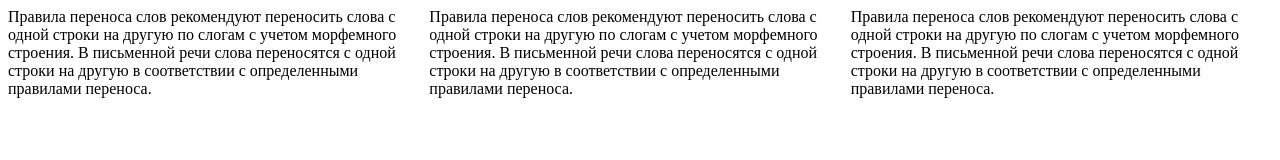
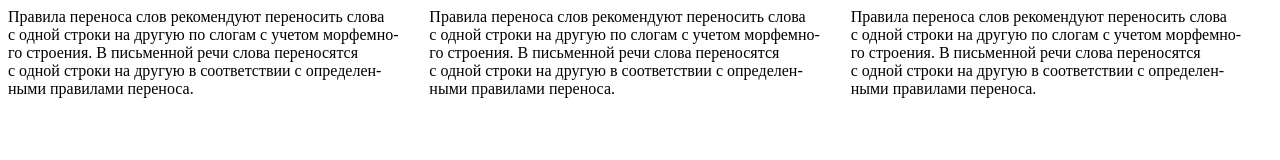
Before and after one commit to elijahmylcev/word_wrap, a plain HTML site: page index.html in a window 1280 px wide. Drawn offline with Linux system fonts and the light colour scheme.

Commit message:
working function

```diff
--- a/index.js
+++ b/index.js
@@ -0,0 +1,35 @@
+const items = document.querySelectorAll('.wrapper__item')
+
+const text = 'Правила переноса слов рекомендуют переносить слова с одной строки на другую по слогам с учетом морфемного строения. В письменной речи слова переносятся с одной строки на другую в соответствии с определенными правилами переноса.'
+
+const regex = /[бвгджзйклмнпрстфхцчшщ]+[аеёиоуыэюя][бвгджзйклмнпрстфхцчшщ](?=[бвгджзйклмнпрстфхцчшщьъ ])[ьъй]?|[бвгджзйклмнпрстфхцчшщ]+[аеёиоуыэюя][й]?|[аеёиоуыэюя][бвгджзйклмнпрстфхцчшщ](?=[бвгджзйклмнпрстфхцчшщьъ ])[ъь]?|[аеёиоуыэюя](?=[а-я]{2})|(?<= +)[^\s]+(?= +|$)/gmi;
+
+function wordWrap(text, limit) {
+  let out = '';
+  let offset = 0;
+  let prev = 0;
+  let pass = false;
+  let matches = text.matchAll(regex);
+
+  for (const m of matches) {
+    if (m.index - offset > limit) {
+      let hyphen = text[prev - 1] == ' ' ? '' : '-';
+      out += text.substring(offset, prev) + hyphen + '\n';
+      offset = prev;
+    }
+
+    if (!pass) prev = m.index;
+    pass = m[0].length < 2;
+  }
+
+  out += text.substring(offset);
+  return out;
+}
+
+
+items.forEach(element => {
+  fz = window.getComputedStyle(element).fontSize
+  width = +fz.substring(0, fz.length - 2)
+  count_letter = element.clientWidth / width * 2
+  element.innerText = wordWrap(text, count_letter)
+})
--- a/style.css
+++ b/style.css
@@ -2,3 +2,7 @@
   display: grid;
   grid-template-columns: repeat(3, 1fr);
 }
+
+.wrapper__item {
+  word-wrap: break-word;
+}
```
